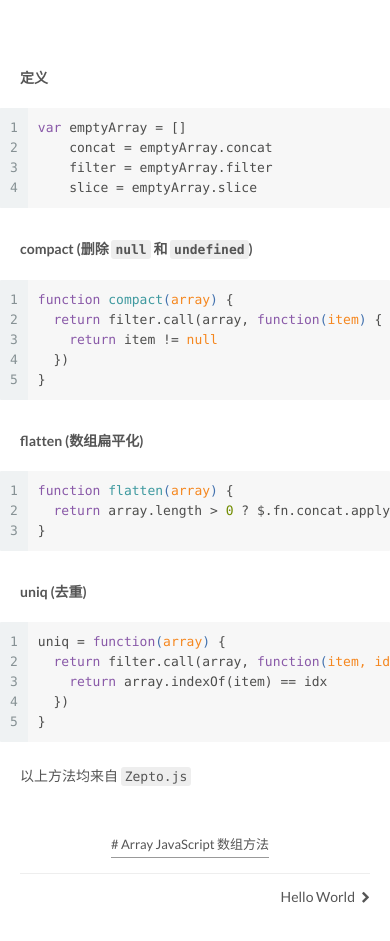
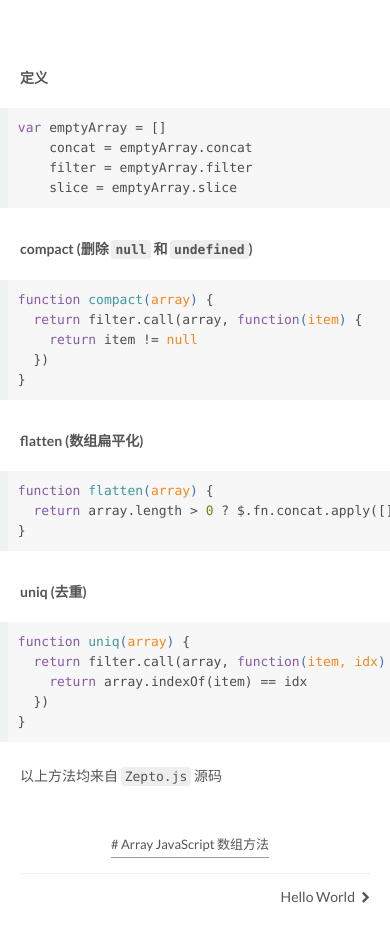
Before and after one commit to weik7313/weik7313.github.io, a plain HTML site: page 2017/04/12/array-zepto/index.html in a window 390 px wide. Shown: the part 337-1278 px from the top of the page. Drawn offline with Linux system fonts and the light colour scheme.

Commit message:
Site updated: 2017-04-12 18:09:19

```diff
--- a/2017/04/12/array-zepto/index.html
+++ b/2017/04/12/array-zepto/index.html
@@ -94,7 +94,7 @@
 <meta property="og:url" content="http://yoursite.com/2017/04/12/array-zepto/index.html">
 <meta property="og:site_name" content="记东西的地方">
 <meta property="og:description" content="定义1234var emptyArray = []    concat = emptyArray.concat    filter = emptyArray.filter    slice = emptyArray.slice compact (删除 null 和 undefined)12345function compact(array) &amp;#123;  return filter.call(a">
-<meta property="og:updated_time" content="2017-04-12T09:54:02.000Z">
+<meta property="og:updated_time" content="2017-04-12T10:09:09.000Z">
 <meta name="twitter:card" content="summary">
 <meta name="twitter:title" content="一些数组方法">
 <meta name="twitter:description" content="定义1234var emptyArray = []    concat = emptyArray.concat    filter = emptyArray.filter    slice = emptyArray.slice compact (删除 null 和 undefined)12345function compact(array) &amp;#123;  return filter.call(a">
@@ -325,8 +325,8 @@
         <h3 id="定义"><a href="#定义" class="headerlink" title="定义"></a>定义</h3><figure class="highlight javascript"><table><tr><td class="gutter"><pre><div class="line">1</div><div class="line">2</div><div class="line">3</div><div class="line">4</div></pre></td><td class="code"><pre><div class="line"><span class="keyword">var</span> emptyArray = []</div><div class="line">    concat = emptyArray.concat</div><div class="line">    filter = emptyArray.filter</div><div class="line">    slice = emptyArray.slice</div></pre></td></tr></table></figure>
 <h3 id="compact-删除-null-和-undefined"><a href="#compact-删除-null-和-undefined" class="headerlink" title="compact (删除 null 和 undefined)"></a>compact (删除 <code>null</code> 和 <code>undefined</code>)</h3><figure class="highlight javascript"><table><tr><td class="gutter"><pre><div class="line">1</div><div class="line">2</div><div class="line">3</div><div class="line">4</div><div class="line">5</div></pre></td><td class="code"><pre><div class="line"><span class="function"><span class="keyword">function</span> <span class="title">compact</span>(<span class="params">array</span>) </span>&#123;</div><div class="line">  <span class="keyword">return</span> filter.call(array, <span class="function"><span class="keyword">function</span>(<span class="params">item</span>) </span>&#123;</div><div class="line">    <span class="keyword">return</span> item != <span class="literal">null</span></div><div class="line">  &#125;)</div><div class="line">&#125;</div></pre></td></tr></table></figure>
 <h3 id="flatten-数组扁平化"><a href="#flatten-数组扁平化" class="headerlink" title="flatten (数组扁平化)"></a>flatten (数组扁平化)</h3><figure class="highlight javascript"><table><tr><td class="gutter"><pre><div class="line">1</div><div class="line">2</div><div class="line">3</div></pre></td><td class="code"><pre><div class="line"><span class="function"><span class="keyword">function</span> <span class="title">flatten</span>(<span class="params">array</span>) </span>&#123;</div><div class="line">  <span class="keyword">return</span> array.length &gt; <span class="number">0</span> ? $.fn.concat.apply([], array) : array</div><div class="line">&#125;</div></pre></td></tr></table></figure>
-<h3 id="uniq-去重"><a href="#uniq-去重" class="headerlink" title="uniq (去重)"></a>uniq (去重)</h3><figure class="highlight javascript"><table><tr><td class="gutter"><pre><div class="line">1</div><div class="line">2</div><div class="line">3</div><div class="line">4</div><div class="line">5</div></pre></td><td class="code"><pre><div class="line">uniq = <span class="function"><span class="keyword">function</span>(<span class="params">array</span>) </span>&#123;</div><div class="line">  <span class="keyword">return</span> filter.call(array, <span class="function"><span class="keyword">function</span>(<span class="params">item, idx</span>) </span>&#123;</div><div class="line">    <span class="keyword">return</span> array.indexOf(item) == idx</div><div class="line">  &#125;)</div><div class="line">&#125;</div></pre></td></tr></table></figure>
-<p>以上方法均来自 <code>Zepto.js</code></p>
+<h3 id="uniq-去重"><a href="#uniq-去重" class="headerlink" title="uniq (去重)"></a>uniq (去重)</h3><figure class="highlight javascript"><table><tr><td class="gutter"><pre><div class="line">1</div><div class="line">2</div><div class="line">3</div><div class="line">4</div><div class="line">5</div></pre></td><td class="code"><pre><div class="line"><span class="function"><span class="keyword">function</span> <span class="title">uniq</span>(<span class="params">array</span>) </span>&#123;</div><div class="line">  <span class="keyword">return</span> filter.call(array, <span class="function"><span class="keyword">function</span>(<span class="params">item, idx</span>) </span>&#123;</div><div class="line">    <span class="keyword">return</span> array.indexOf(item) == idx</div><div class="line">  &#125;)</div><div class="line">&#125;</div></pre></td></tr></table></figure>
+<p>以上方法均来自 <code>Zepto.js</code> 源码</p>
 
 
     </div>
--- a/css/main.css
+++ b/css/main.css
@@ -1134,8 +1134,8 @@ pre .javascript .function {
     padding-right: 10px;
   }
   .post-body .highlight {
-    margin-left: -20px;
-    margin-right: -20px;
+    margin-left: -40px;
+    margin-right: -40px;
     padding: 0;
   }
   .post-body .highlight .gutter pre {
@@ -1691,7 +1691,7 @@ pre .javascript .function {
   width: 4px;
   height: 4px;
   border-radius: 50%;
-  background: #5da1f9;
+  background: #d7b070;
 }
 .links-of-blogroll {
   font-size: 13px;
```
Also changed, not shown: index.html (+2 -2 lines).
